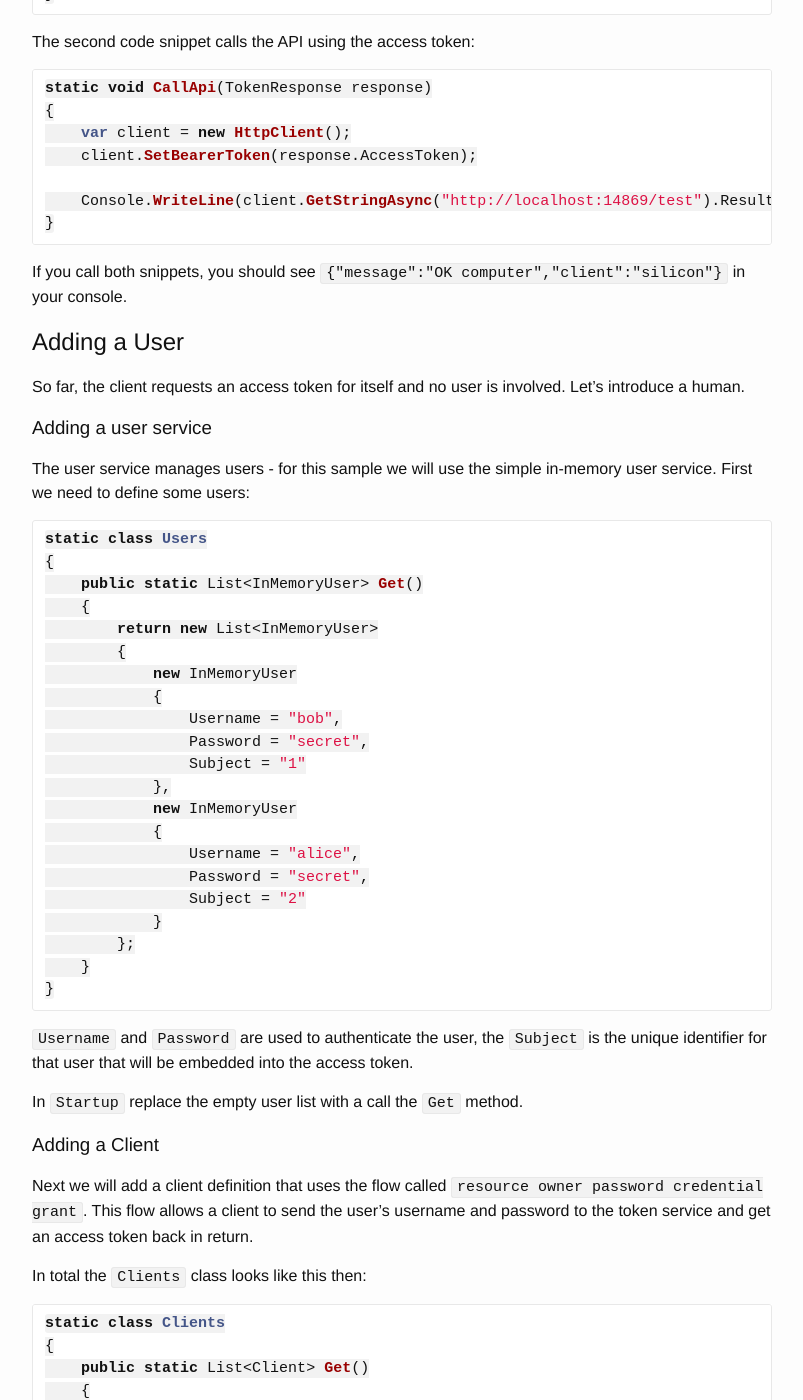
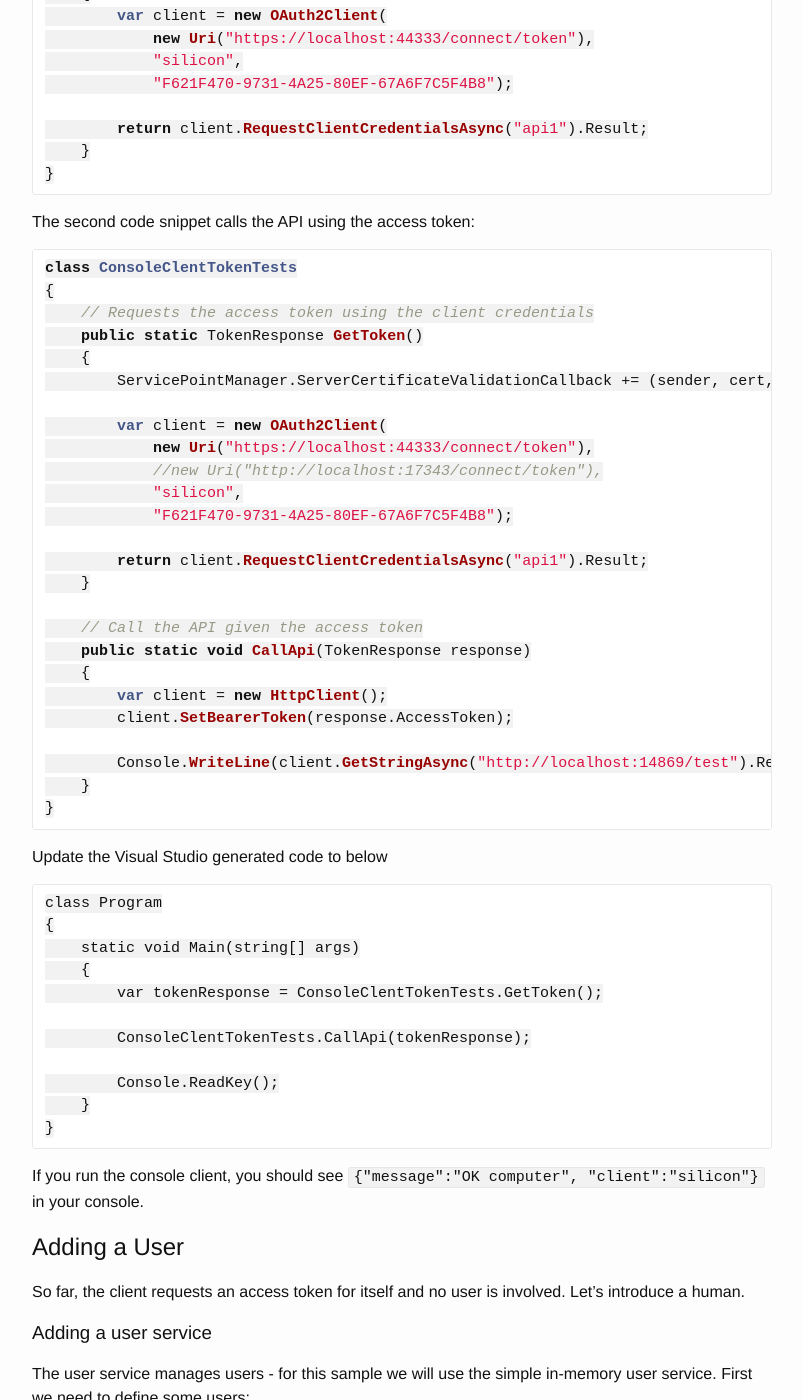
Before and after one commit to IdentityServer/Documentation, a Jekyll site: the page built from docs/overview/simplestOAuth.md, in a window 1280 px wide and 1400 px high, scrolled down 4985 px. Shown: the whole window, without its empty margins (238-1041 px from the left). Built offline with Jekyll 4.4.1, drawn with Linux system fonts in a browser that asks for light colours; Markdown is read by kramdown in place of the engine named in the settings; some of the changed text lies outside the part shown.

Commit message:
Updated the verbiage and code sample
Updated the verbiage and code sample to make it simple for the first
time reader

````diff
--- a/docs/overview/simplestOAuth.md
+++ b/docs/overview/simplestOAuth.md
@@ -177,23 +177,28 @@ The `User` property on the controller gives you access to the claims from the ac
 Add the following `Startup` class for both setting up web api and configuring trust with IdentityServer
 
 ```csharp
-public void Configuration(IAppBuilder app)
+public class Startup
 {
-    // accept access tokens from identityserver and require a scope of 'api1'
-    app.UseIdentityServerBearerTokenAuthentication(new IdentityServerBearerTokenAuthenticationOptions
+    public void Configuration(IAppBuilder app)
+    {
+        ServicePointManager.ServerCertificateValidationCallback += (sender, cert, chain, sslPolicyErrors) => true;
+
+        // accept access tokens from identityserver and require a scope of 'api1'
+        app.UseIdentityServerBearerTokenAuthentication(new IdentityServerBearerTokenAuthenticationOptions
         {
             Authority = "https://localhost:44333",
-            RequiredScopes = new[] { "api1" }
+            RequiredScopes = new[] {"api1"}
         });
 
-    // configure web api
-    var config = new HttpConfiguration();
-    config.MapHttpAttributeRoutes();
+        // configure web api
+        var config = new HttpConfiguration();
+        config.MapHttpAttributeRoutes();
 
-    // require authentication for all controllers
-    config.Filters.Add(new AuthorizeAttribute());
+        // require authentication for all controllers
+        config.Filters.Add(new AuthorizeAttribute());
 
-    app.UseWebApi(config);
+        app.UseWebApi(config);
+    }
 }
 ```
 
@@ -211,30 +216,67 @@ install-package Thinktecture.IdentityModel.Client
 The first code snippet requests the access token using the client credentials:
 
 ```csharp
-static TokenResponse GetToken()
+class ConsoleClentTokenTests
 {
-    var client = new OAuth2Client(
-        new Uri("https://localhost:44333/connect/token"),
-        "silicon",
-        "F621F470-9731-4A25-80EF-67A6F7C5F4B8");
+    static TokenResponse GetToken()
+    {
+        var client = new OAuth2Client(
+            new Uri("https://localhost:44333/connect/token"),
+            "silicon",
+            "F621F470-9731-4A25-80EF-67A6F7C5F4B8");
 
-    return client.RequestClientCredentialsAsync("api1").Result;
+        return client.RequestClientCredentialsAsync("api1").Result;
+    }
 }
 ```
 
 The second code snippet calls the API using the access token:
 
 ```csharp
-static void CallApi(TokenResponse response)
+class ConsoleClentTokenTests
 {
-    var client = new HttpClient();
-    client.SetBearerToken(response.AccessToken);
+    // Requests the access token using the client credentials
+    public static TokenResponse GetToken()
+    {
+        ServicePointManager.ServerCertificateValidationCallback += (sender, cert, chain, sslPolicyErrors) => true;
 
-    Console.WriteLine(client.GetStringAsync("http://localhost:14869/test").Result);
+        var client = new OAuth2Client(
+            new Uri("https://localhost:44333/connect/token"),
+            //new Uri("http://localhost:17343/connect/token"),
+            "silicon",
+            "F621F470-9731-4A25-80EF-67A6F7C5F4B8");
+
+        return client.RequestClientCredentialsAsync("api1").Result;
+    }
+
+    // Call the API given the access token
+    public static void CallApi(TokenResponse response)
+    {
+        var client = new HttpClient();
+        client.SetBearerToken(response.AccessToken);
+
+        Console.WriteLine(client.GetStringAsync("http://localhost:14869/test").Result);
+    }
 }
 ```
 
-If you call both snippets, you should see `{"message":"OK computer","client":"silicon"}` in your console.
+Update the Visual Studio generated code to below
+
+```
+class Program
+{
+    static void Main(string[] args)
+    {
+        var tokenResponse = ConsoleClentTokenTests.GetToken();
+
+        ConsoleClentTokenTests.CallApi(tokenResponse);
+
+        Console.ReadKey();
+    }
+}
+```
+
+If you run the console client, you should see `{"message":"OK computer", "client":"silicon"}` in your console.
 
 ##Adding a User
 So far, the client requests an access token for itself and no user is involved. Let's introduce a human.
@@ -270,7 +312,7 @@ static class Users
 `Username` and `Password` are used to authenticate the user,
 the `Subject` is the unique identifier for that user that will be embedded into the access token.
 
-In `Startup` replace the empty user list with a call the `Get` method.
+In `Startup` replace the empty user list with a call the `Get` method by changing `users: new List<InMemoryUser>());` to `users: Users.Get());`
 
 ###Adding a Client
 Next we will add a client definition that uses the flow called `resource owner password credential grant`.
@@ -357,18 +399,59 @@ public class TestController : ApiController
 Next add a new method to the client to request an access token on behalf of a user:
 
 ```csharp
-static TokenResponse GetUserToken()
+class ConsoleClentTokenTests
 {
-    var client = new OAuth2Client(
-        new Uri("https://localhost:44333/connect/token"),
-        "carbon",
-        "21B5F798-BE55-42BC-8AA8-0025B903DC3B");
+    // Requests the access token using the client credentials
+    public static TokenResponse GetToken()
+    {
+        // Omitted for brevity. Same as previous code snippet.
+    }
 
-    return client.RequestResourceOwnerPasswordAsync("bob", "secret", "api1").Result;
+    // Call the API given the access token
+    public static void CallApi(TokenResponse response)
+    {
+        // Omitted for brevity. Same as previous code snippet.
+    }
+
+    // Request the access token on behalf of user
+    static TokenResponse GetUserToken()
+    {
+        var client = new OAuth2Client(
+            new Uri("https://localhost:44333/connect/token"),
+            "carbon",
+            "21B5F798-BE55-42BC-8AA8-0025B903DC3B");
+
+        return client.RequestResourceOwnerPasswordAsync("bob", "secret", "api1").Result;
+    }
+}
+```
+
+Update the Program.Main to
+
+```
+class Program
+{
+    static void Main(string[] args)
+    {
+        var tokenResponse = ConsoleClentTokenTests.GetToken();
+
+        ConsoleClentTokenTests.CallApi(tokenResponse);
+
+        var userTokenResponse = ConsoleClentTokenTests.GetUserToken();
+
+        ConsoleClentTokenTests.CallApi(userTokenResponse);
+
+        Console.ReadKey();
+    }
 }
 ```
 
 Now try both methods of requesting a token and inspect the claims and the API response.
+
+```
+{"message":"OK computer","client":"silicon"}
+{"message":"OK user","client":"carbon","subject":"1"}
+```
 
 ##What to do next
 This walk-through covered a very simple OAuth2 scenario. Next you could try:
````
